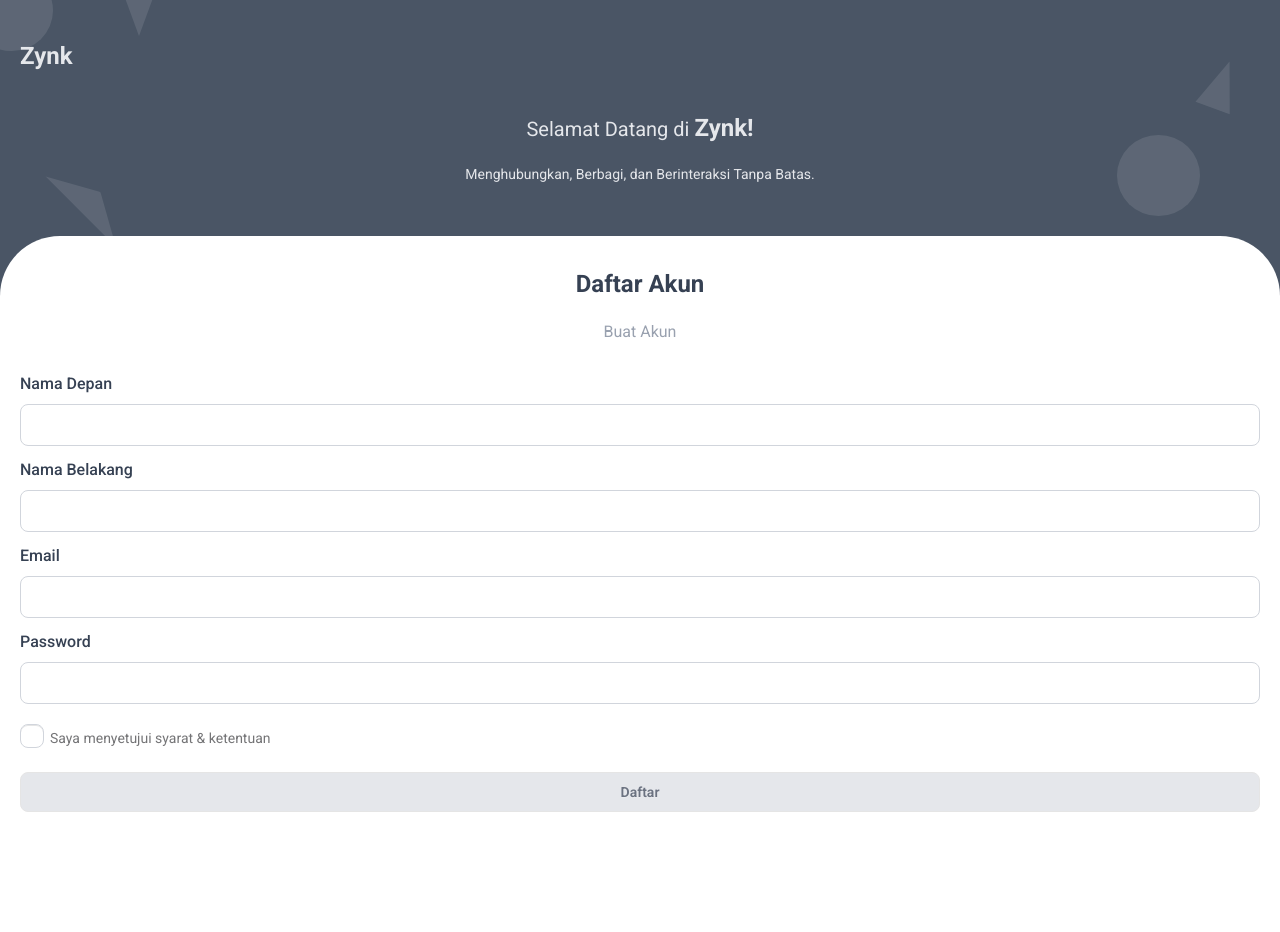
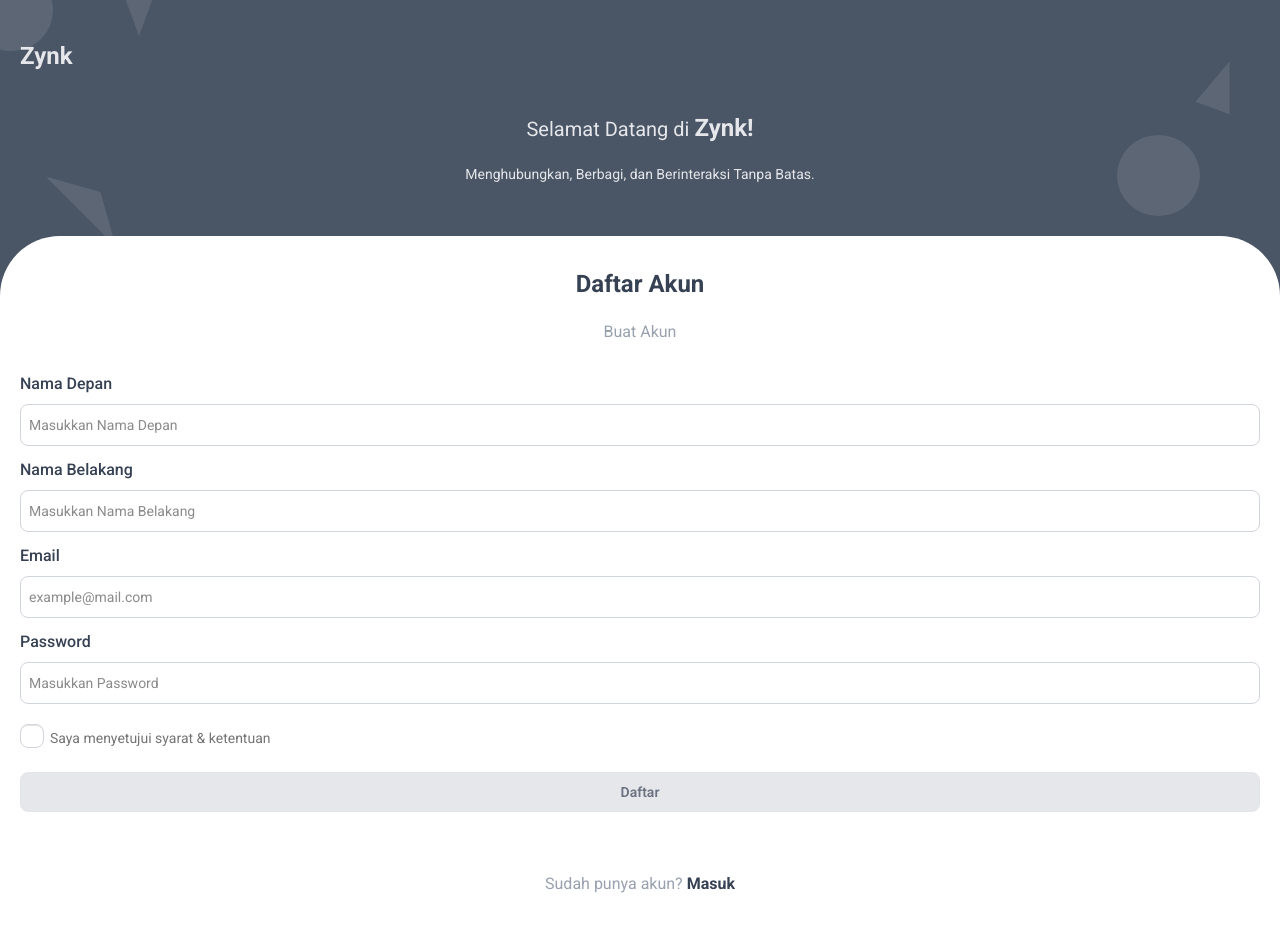
Before and after one commit to arufaki/zynk, a Next.js app: page /register in a window 1280 px wide. Shown: the top 932 px of the page. Before the commit the page ends 852 px from the top, so only its background shows below. Built offline with nearby package versions, Linux system fonts and the light colour scheme.

Commit message:
feat(auth): add placeholder to register form inputs

```diff
--- a/src/app/(authentication)/register/FormRegister.jsx
+++ b/src/app/(authentication)/register/FormRegister.jsx
@@ -15,10 +15,34 @@
     };
     return (
         <form onSubmit={handleSubmit(onSubmit)} className="px-5 mb-10">
-            <InputField label="Nama Depan" type="text" name="firstname" register={register} error={errors.firstname} validation={{ required: "Nama Depan wajib diisi" }} />
-            <InputField label="Nama Belakang" type="text" name="lastname" register={register} error={errors.lastname} validation={{ required: "Nama Belakang wajib diisi" }} />
-            <InputField label="Email" type="email" name="email" register={register} error={errors.email} validation={{ required: "Email wajib diisi" }} />
-            <InputField label="Password" type="password" name="password" register={register} error={errors.password} validation={{ required: "Password wajib diisi" }} />
+            <InputField
+                label="Nama Depan"
+                type="text"
+                name="firstname"
+                register={register}
+                error={errors.firstname}
+                placeholder="Masukkan Nama Depan"
+                validation={{ required: "Nama Depan wajib diisi" }}
+            />
+            <InputField
+                label="Nama Belakang"
+                type="text"
+                name="lastname"
+                register={register}
+                error={errors.lastname}
+                placeholder="Masukkan Nama Belakang"
+                validation={{ required: "Nama Belakang wajib diisi" }}
+            />
+            <InputField label="Email" type="email" name="email" register={register} error={errors.email} placeholder="example@mail.com" validation={{ required: "Email wajib diisi" }} />
+            <InputField
+                label="Password"
+                type="password"
+                name="password"
+                register={register}
+                error={errors.password}
+                placeholder="Masukkan Password"
+                validation={{ required: "Password wajib diisi" }}
+            />
 
             <label className="fieldset-label text-sm mb-3">
                 <InputField type="checkbox" name="checkbox" register={register} error={errors.checkbox} validation={{ required: "Anda harus menyetujui syarat & ketentuan" }} />
--- a/src/app/(authentication)/register/page.jsx
+++ b/src/app/(authentication)/register/page.jsx
@@ -1,3 +1,4 @@
+import Link from "next/link";
 import FormRegister from "./FormRegister";
 
 const Page = () => {
@@ -8,6 +9,12 @@
                 <h2 className="text-gray-400 text-base my-5">Buat Akun</h2>
             </div>
             <FormRegister />
+            <p className="text-gray-400 text-base my-15 text-center">
+                Sudah punya akun?{" "}
+                <strong className="text-gray-700">
+                    <Link href="/login">Masuk</Link>
+                </strong>
+            </p>
         </>
     );
 };
```
